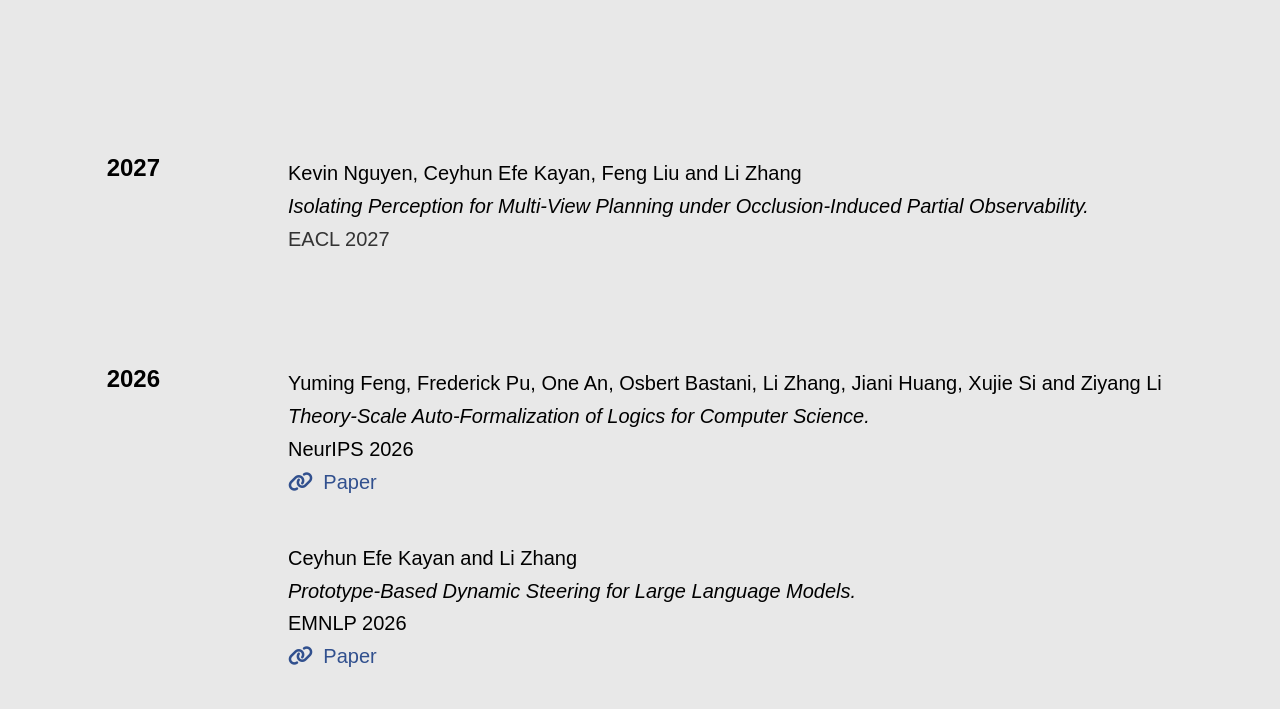
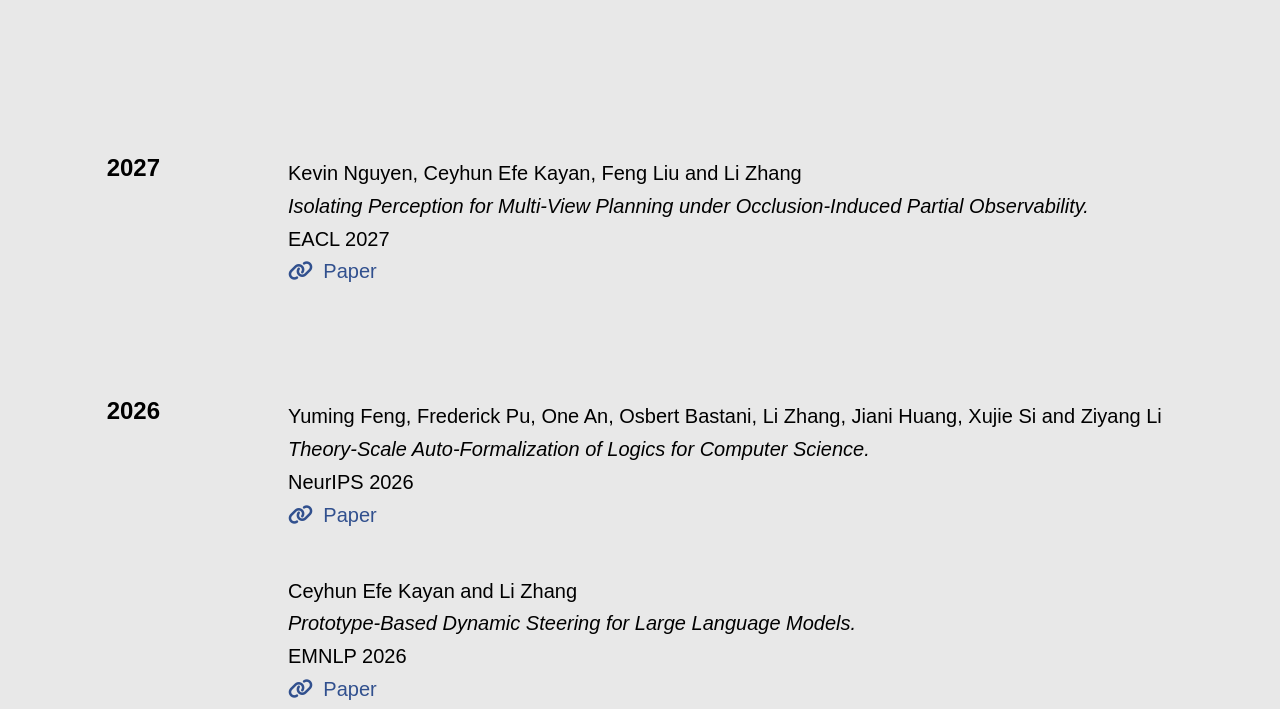
Before and after one commit to zharry29/hazlab, a plain HTML site: page publications/index.html in a window 1280 px wide. Shown: the part 91-800 px from the top of the page. Drawn offline with nearby package versions, Linux system fonts and the light colour scheme; a web font is replaced by a local one.

Commit message:
Update index.html

```diff
--- a/publications/index.html
+++ b/publications/index.html
@@ -44,6 +44,7 @@
                         <p>Kevin Nguyen, Ceyhun Efe Kayan, Feng Liu and Li Zhang</p>
                         <p><em>Isolating Perception for Multi-View Planning under Occlusion-Induced Partial Observability.</em></p>
                         <p>EACL 2027</p>
+                        <p><a href="https://arxiv.org/abs/2611.19179" target="_blank"><i class="fa fa-link"></i> Paper</a></p>
                     </div>
                 </div>
             </div>
```
